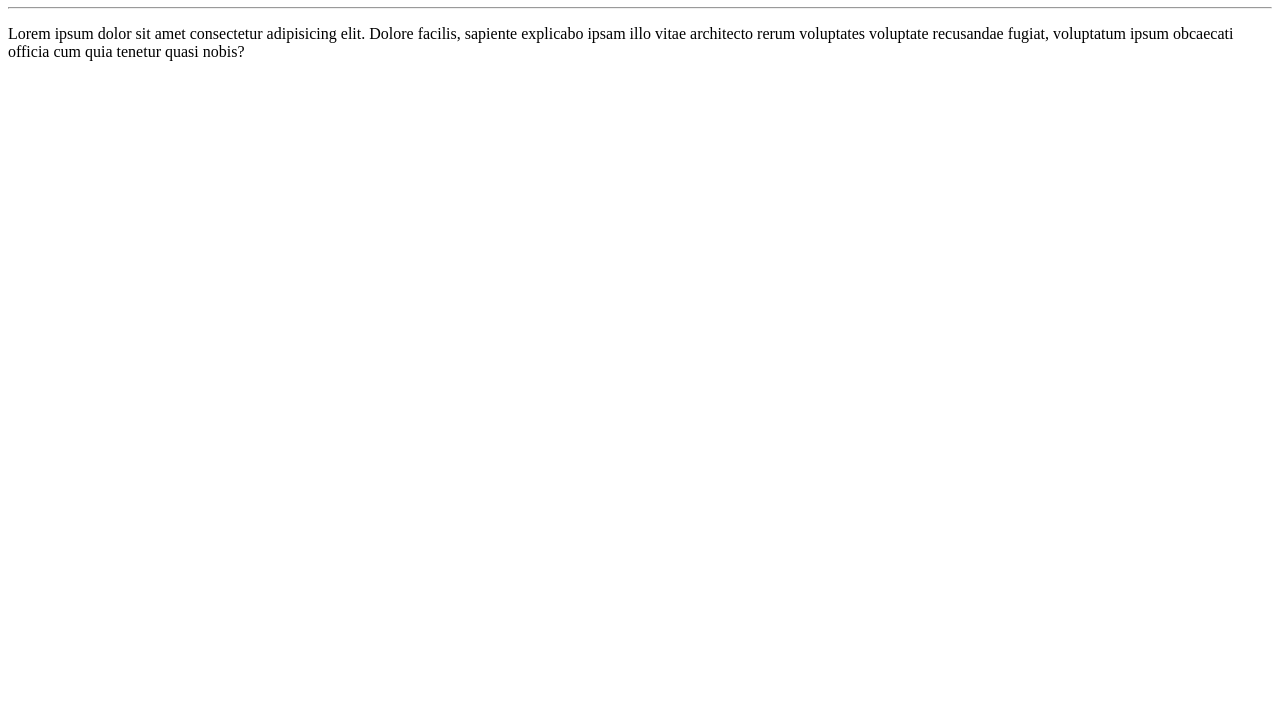
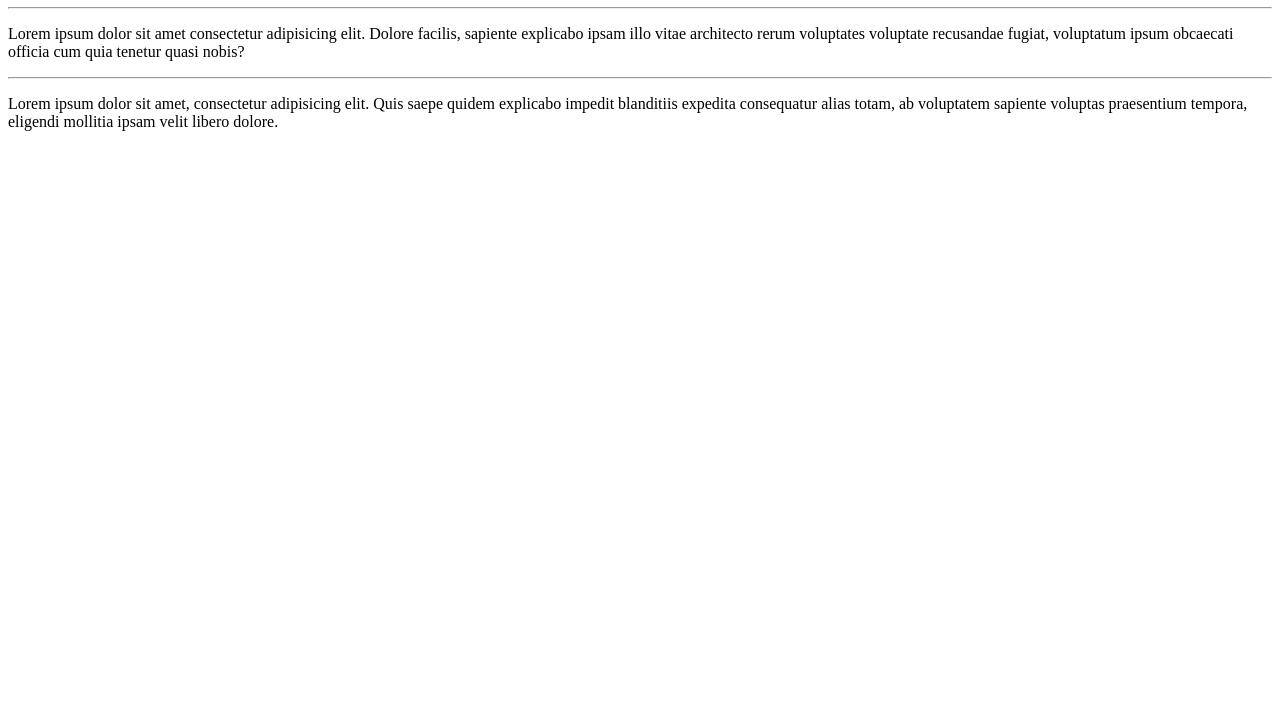
Before and after one commit to peubraganca81/Ola-Mundo, a plain HTML site: page site-exemplo/index.html in a window 1280 px wide. Shown: the part 73-800 px from the top of the page. Drawn offline with Linux system fonts and the light colour scheme.

Commit message:
adicionei um paragrafo

```diff
--- a/site-exemplo/index.html
+++ b/site-exemplo/index.html
@@ -9,5 +9,6 @@
     <h1>Olá, mundo!</h1>
     <hr>
     <p>Lorem ipsum dolor sit amet consectetur adipisicing elit. Dolore facilis, sapiente explicabo ipsam illo vitae architecto rerum voluptates voluptate recusandae fugiat, voluptatum ipsum obcaecati officia cum quia tenetur quasi nobis?</p>
-</body>
+    <hr>
+    <p>Lorem ipsum dolor sit amet, consectetur adipisicing elit. Quis saepe quidem explicabo impedit blanditiis expedita consequatur alias totam, ab voluptatem sapiente voluptas praesentium tempora, eligendi mollitia ipsam velit libero dolore.</p>
 </html>
```
